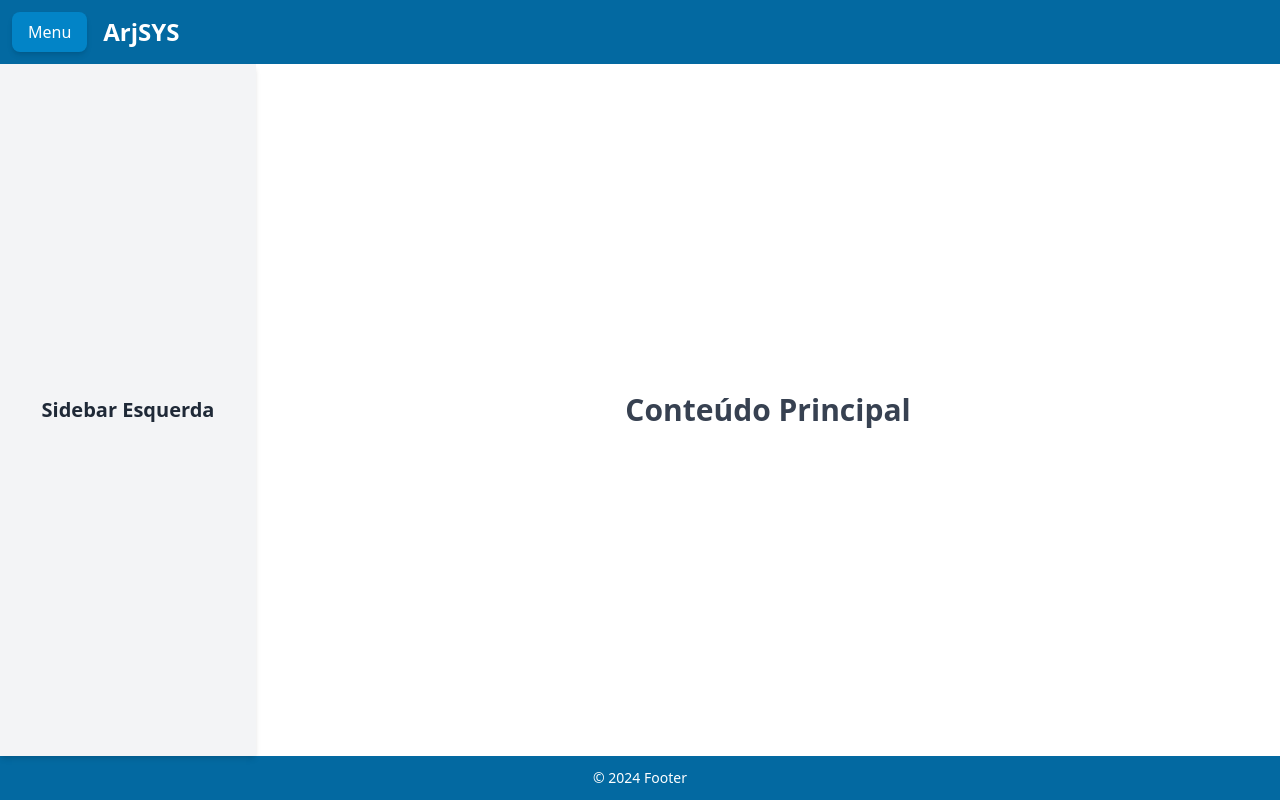
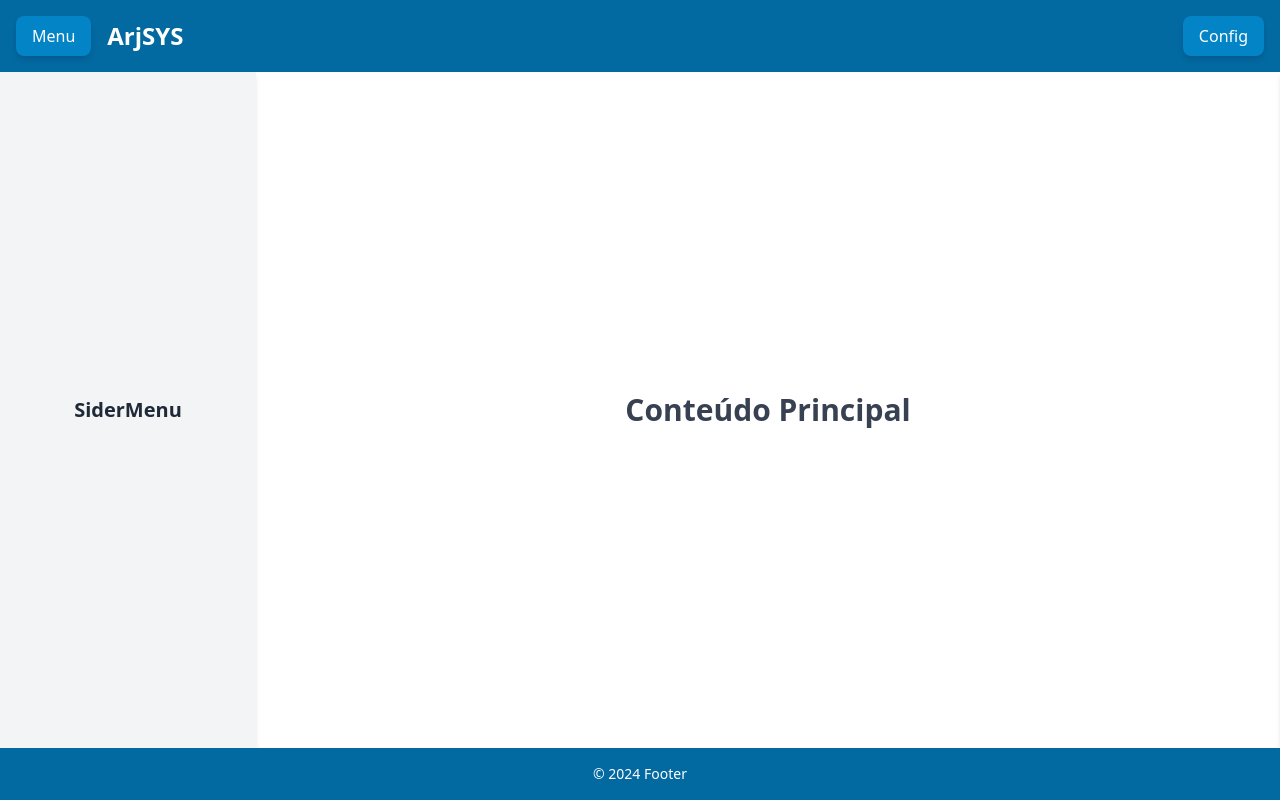
Before and after one commit to LuizFAraujo/test-layout-admin-typescript, a React (Vite) app: page / in a window 1280 px wide. Built offline with nearby package versions, Linux system fonts and the light colour scheme.

Commit message:
Add Base Menu Configurações

```diff
--- a/src/components/Layout.tsx
+++ b/src/components/Layout.tsx
@@ -1,24 +1,36 @@
 import React, { useState } from 'react';
 import Navbar from './partials/Navbar';
-import Sidebar from './partials/Sidebar';
+import SiderMenu from './partials/SiderMenu';
+import SiderConfig from './partials/SiderConfig';
 import Footer from './partials/Footer';
 
 const Layout: React.FC = () => {
-    const [isSidebarVisible, setSidebarVisible] = useState(true);
+    const [isSiderMenuVisible, setSiderMenuVisible] = useState(true);
+    const [isSiderConfigVisible, setSiderConfigVisible] = useState(false); // Começa oculto
 
-    const toggleSidebar = () => {
-        setSidebarVisible(!isSidebarVisible);
+    const toggleSiderMenu = () => {
+        setSiderMenuVisible(!isSiderMenuVisible);
+    };
+
+    const toggleSiderConfig = () => {
+        setSiderConfigVisible(!isSiderConfigVisible);
     };
 
     return (
-        <div className="flex flex-col h-screen bg-gray-50">
-            <Navbar onToggleSidebar={toggleSidebar} />
+        <div className="flex flex-col h-screen bg-gray-50 overflow-hidden">
+            <Navbar
+                onToggleSiderMenu={toggleSiderMenu}
+                onToggleSiderConfig={toggleSiderConfig}
+            />
 
-            <div className="flex flex-1 relative">
-                <Sidebar isVisible={isSidebarVisible} />
+            <div className="flex flex-1 relative overflow-hidden">
+                <SiderMenu isVisible={isSiderMenuVisible} />
+                <SiderConfig isVisible={isSiderConfigVisible} />
 
-                <main className={`flex-1 p-8 bg-white flex items-center justify-center
-                    transition-all duration-300 ease-in-out ${isSidebarVisible ? 'ml-64' : 'ml-0'}`}>
+                <main
+                    className={`flex-1 p-8 bg-white flex items-center justify-center transition-all duration-300 ease-in-out
+                                ${isSiderMenuVisible ? 'ml-64' : 'ml-0'}
+                                ${isSiderConfigVisible ? 'mr-64' : 'mr-0'}`}>
                     <h2 className="text-3xl font-bold text-gray-700">Conteúdo Principal</h2>
                 </main>
             </div>
--- a/src/components/partials/Footer.tsx
+++ b/src/components/partials/Footer.tsx
@@ -2,12 +2,11 @@ import React from 'react';
 
 const Footer: React.FC = () => {
     return (
-<footer className="bg-sky-700 text-white p-3">
-    <div className="container mx-auto flex items-center justify-center">
-        <p className="text-sm">&copy; 2024 Footer</p>
-    </div>
-</footer>
-
+        <footer className="bg-sky-700 text-white p-4">
+            <div className="container mx-auto flex items-center justify-center">
+                <p className="text-sm">&copy; 2024 Footer</p>
+            </div>
+        </footer>
     );
 };
 
--- a/src/components/partials/Navbar.tsx
+++ b/src/components/partials/Navbar.tsx
@@ -1,14 +1,15 @@
 import React from 'react';
 
 interface NavbarProps {
-    onToggleSidebar: () => void;
+    onToggleSiderMenu: () => void;
+    onToggleSiderConfig: () => void;
 }
 
-const Navbar: React.FC<NavbarProps> = ({ onToggleSidebar }) => {
+const Navbar: React.FC<NavbarProps> = ({ onToggleSiderMenu, onToggleSiderConfig }) => {
     return (
-        <nav className="bg-sky-700 text-white p-3">
+        <nav className="bg-sky-700 text-white p-4">
             <div className="container mx-auto flex items-center">
-                <button onClick={onToggleSidebar}
+                <button onClick={onToggleSiderMenu}
                     className="bg-sky-600 text-white py-2 px-4 rounded-lg shadow-md hover:bg-sky-500 transition duration-300">
                     Menu
                 </button>
@@ -16,6 +17,11 @@ const Navbar: React.FC<NavbarProps> = ({ onToggleSidebar }) => {
                 <div className="text-2xl font-semibold ml-4">
                     ArjSYS
                 </div>
+
+                <button onClick={onToggleSiderConfig}
+                    className="ml-auto bg-sky-600 text-white py-2 px-4 rounded-lg shadow-md hover:bg-sky-500 transition duration-300">
+                    Config
+                </button>
             </div>
         </nav>
     );
--- a/src/components/partials/Sidebar.tsx
+++ /dev/null
@@ -1,18 +0,0 @@
-import React from 'react';
-
-interface SidebarProps {
-    isVisible: boolean;
-}
-
-const Sidebar: React.FC<SidebarProps> = ({ isVisible }) => {
-    return (
-        <aside
-            className={`absolute top-0 left-0 h-full transition-transform duration-300 ease-in-out
-                ${isVisible ? 'translate-x-0' : '-translate-x-full'}
-                w-64 bg-gray-100 text-gray-800 p-6 shadow-md flex items-center justify-center`}>
-            <h2 className="text-xl font-semibold">Sidebar Esquerda</h2>
-        </aside>
-    );
-};
-
-export default Sidebar;
--- /dev/null
+++ b/src/components/partials/SiderConfig.tsx
@@ -0,0 +1,18 @@
+import React from 'react';
+
+interface SiderConfigProps {
+    isVisible: boolean;
+}
+
+const SiderConfig: React.FC<SiderConfigProps> = ({ isVisible }) => {
+    return (
+        <aside
+            className={`absolute top-0 right-0 h-full w-64 bg-gray-100 text-gray-800 p-6 shadow-md transition-transform duration-300 ease-in-out flex items-center justify-center
+                ${isVisible ? 'translate-x-0' : 'translate-x-full'}`}>
+            <h2 className="text-xl font-semibold">SiderConfig</h2>
+
+        </aside>
+    );
+};
+
+export default SiderConfig;
--- /dev/null
+++ b/src/components/partials/SiderMenu.tsx
@@ -0,0 +1,17 @@
+import React from 'react';
+
+interface SiderMenuProps {
+    isVisible: boolean;
+}
+
+const SiderMenu: React.FC<SiderMenuProps> = ({ isVisible }) => {
+    return (
+        <aside
+            className={`absolute top-0 left-0 h-full w-64 bg-gray-100 text-gray-800 p-6 shadow-md transition-transform duration-300 ease-in-out flex items-center justify-center
+                ${isVisible ? 'translate-x-0' : '-translate-x-full'}`}>
+            <h2 className="text-xl font-semibold">SiderMenu</h2>
+        </aside>
+    );
+};
+
+export default SiderMenu;
```
